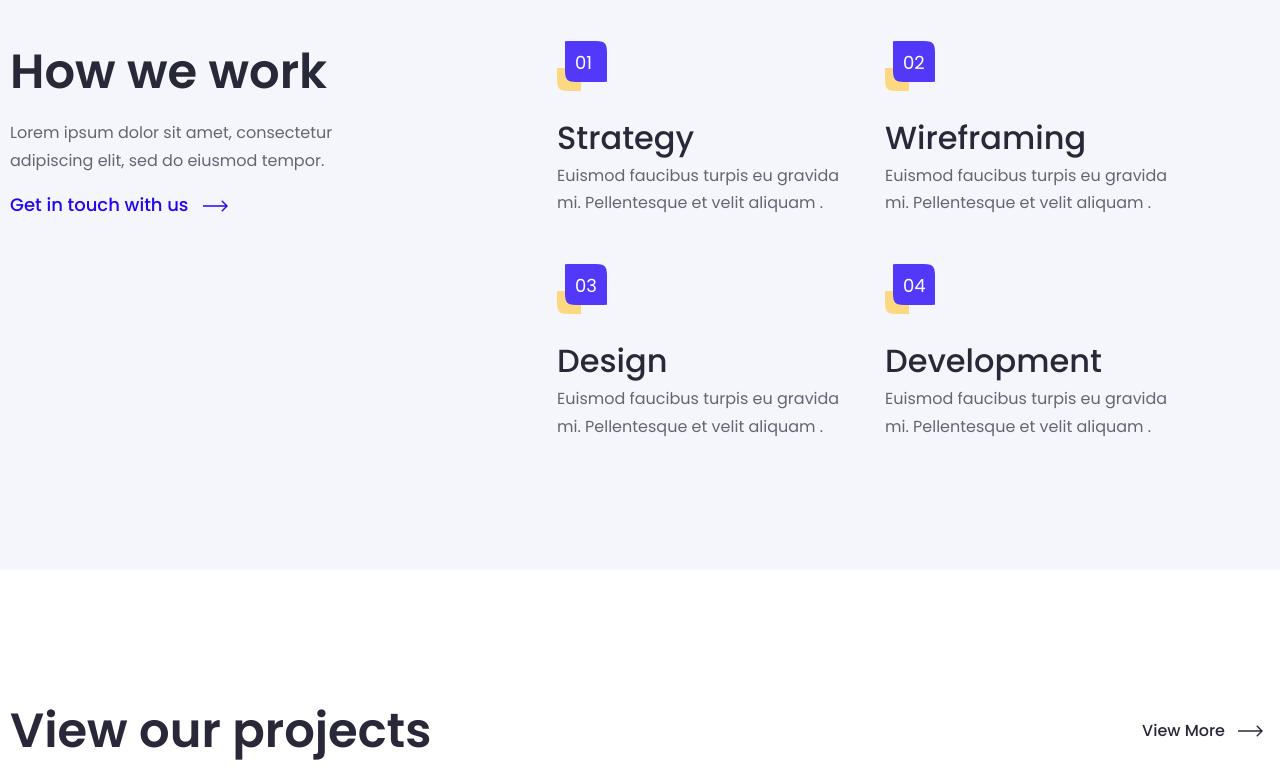
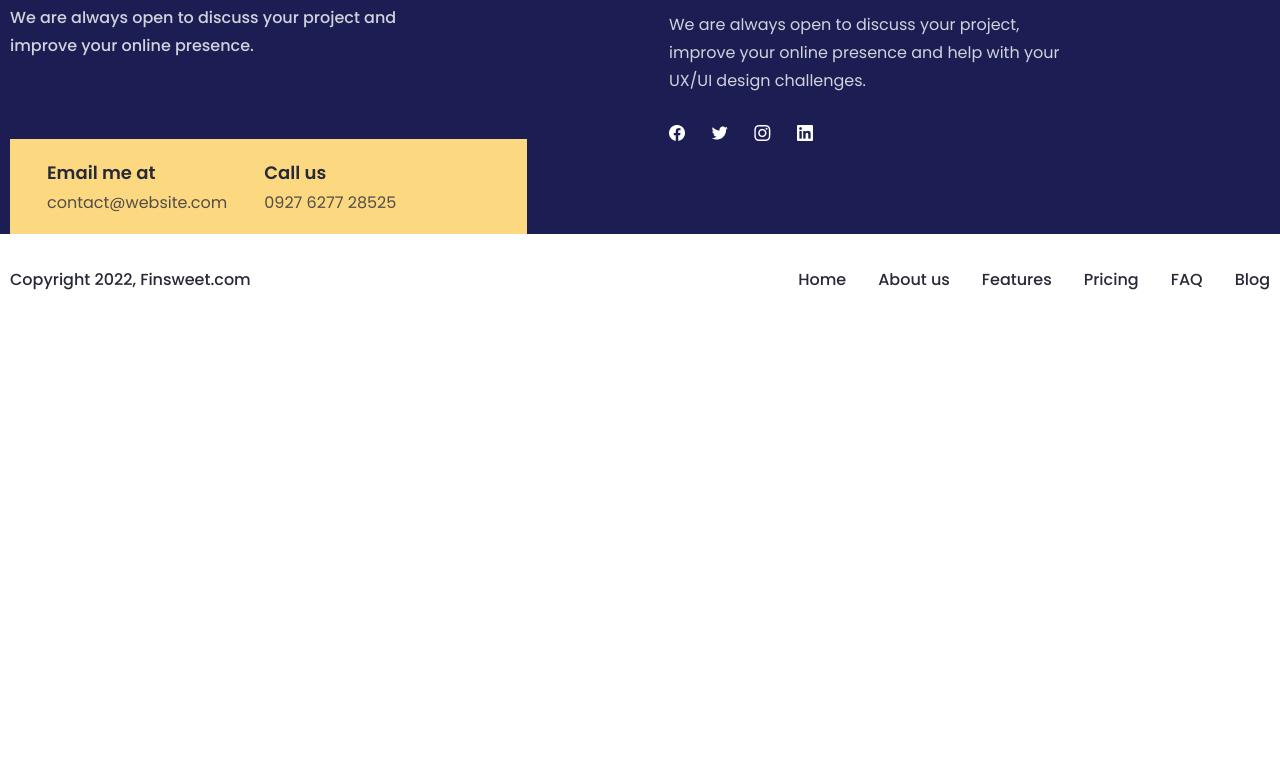
Before and after one commit to usernameRuslan/Client-First-Template-9---Webflow-Agency--Community-, a plain HTML site: page index.html in a window 1280 px wide. Shown: the part 1035-1815 px from the top of the page. After the commit the page ends 1361 px from the top, so only its background shows below. Drawn offline with Linux system fonts and the light colour scheme.

Commit message:
добавил футер
добавил футер

```diff
--- a/index.html
+++ b/index.html
@@ -22,7 +22,7 @@
   </head>
 
   <body>
-    <header class="header">
+    <header class="header close">
       <div class="container">
         <div class="header-top">
           <a href="#"><img src="source/img/Logo (1).png" alt="" /></a>
@@ -63,7 +63,7 @@
       </div>
     </header>
 
-    <section class="section-work">
+    <section class="section-work close">
       <div class="container">
         <div class="section-work-row">
           <div class="section-work-content">
@@ -130,7 +130,7 @@
       </div>
     </section>
 
-    <section class="projects">
+    <section class="projects close">
       <div class="container">
         <div class="projects-row">
           <h2 class="projects-title">View our projects</h2>
@@ -163,7 +163,7 @@
       </div>
     </section>
 
-    <section class="design">
+    <section class="design close">
       <div class="container desing-container">
         <p class="design-p">Features</p>
         <h2 class="design-h2">
@@ -228,7 +228,7 @@
       </div>
     </section>
 
-    <section class="slider">
+    <section class="slider close">
       <div class="container">
         <div class="slider-inner">
           <div class="slider-left-block">
@@ -300,7 +300,7 @@
       </div>
     </section>
 
-    <section class="faq">
+    <section class="faq close">
       <div class="container">
         <div class="faq-container">
           <div class="faq-block">
@@ -385,7 +385,7 @@
       </div>
     </section>
 
-    <section class="contact-form">
+    <section class="contact-form close">
       <div class="container">
         <div class="hero-convert">
           <div class="convert-block">
@@ -420,7 +420,7 @@
       </div>
     </section>
 
-    <section class="our-blog">
+    <section class="our-blog ">
       <div class="container">
         <div class="hero-blog">
           <h2 class="our-blog-title">Our blog</h2>
@@ -480,6 +480,63 @@
       </div>
     </section>
 
+    <footer class="footer">
+      <div class="container">
+        <div class="footer-inner">
+          <div class="footer-left">
+            <img src="source/img/Logo (2).png" alt="logo">
+            <p class="footer-info">
+              We are always open to discuss your project and improve your online
+              presence.
+            </p>
+          </div>
+          <div class="footer-right">
+            <h2>Lets Talk!</h2>
+            <p class="footer-title-text">
+              We are always open to discuss your project, improve your online
+              presence and help with your UX/UI design challenges.
+            </p>
+
+            <div class="footer-social">
+              <a href="#!"><img src="source/img/NegativeF.png" alt="FB" /></a>
+              <a href="#!"><img src="source/img/NegativeT.png" alt="x" /></a>
+              <a href="#!"><img src="source/img/NegativeI.png" alt="inst" /></a>
+              <a href="#!"><img src="source/img/Negative.png" alt="LN" /></a>
+            </div>
+          </div>
+        </div>
+
+        <div class="footer-contact-info">
+          <div class="footer-contact-info-block">
+            <p class="footer-contact-info-head">Email me at</p>
+            <p class="footer-contact-info-text">contact@website.com</p>
+          </div>
+          <div class="footer-contact-info-block">
+            <p class="footer-contact-info-head">Call us</p>
+            <p class="footer-contact-info-text">0927 6277 28525</p>
+          </div>
+        </div>
+
+
+      </div>
+      <div class="footer-top">
+        <div class="container">
+<div class="footer-con">
+
+  <p class="footer-top-copy">Copyright 2022, Finsweet.com</p>
+  <ul class="footer-ul">
+    <li><a href="/index.html" class="active">Home</a></li>
+    <li><a href="/aboutus.html">About us</a></li>
+    <li><a href="#!">Features</a></li>
+    <li><a href="#!">Pricing</a></li>
+    <li><a href="#!">FAQ</a></li>
+    <li><a href="#!">Blog</a></li>
+  </ul>
+</div>
+        </div>
+      </div>
+    </footer>
+
     <script src="source/libs/jQuery/jquery-3.7.1.min.js"></script>
     <script src="source/libs/owlcarusel/owl.carousel.min.js"></script>
     <script src="app.js"></script>
--- a/source/styles/index.css
+++ b/source/styles/index.css
@@ -816,8 +816,6 @@ input::placeholder {
   margin-bottom: 128px;
 }
 
-.hero-blog {
-}
 .our-blog-title {
   color: #282938;
   font-size: 48px;
@@ -880,3 +878,98 @@ input::placeholder {
   bottom: 8px;
   left: 98px;
 }
+/* ++++++++++++++++++++FOOTER++++++++++++++++++++++++++++++++++++ */
+.footer {
+  background-color:  #1C1E53 ;
+  padding-top: 96px;
+}
+
+.footer-inner {
+  width: 1058px;
+  height: 206px;
+  display: flex;
+  justify-content: space-between;
+}
+.footer-left img{
+  margin-top: 8px;
+  margin-bottom: 23px;
+}
+.footer-info {
+  font-size: 16px;
+  line-height: 28px;
+  color: hsla(0, 0%, 100%, 0.8);
+  width: 399px;
+  font-weight: 500;
+}
+.footer-right h2{
+  color: white;
+  font-size: 48px;
+  line-height: 64px;
+  font-weight: 600;
+}
+
+.footer-title-text {
+  width: 399px;
+  font-size: 16px;
+  line-height: 28px;
+  font-weight: 400;
+  margin-top: 14px;
+  margin-bottom: 28px;
+  color: hsla(0, 0%, 100%, 0.8);
+}
+
+.footer-social{
+  width: 144px;
+  display: flex;
+  justify-content: space-between;
+
+}
+.footer-contact-info {
+  width: 517px;
+height: 95px;
+display: flex;
+background: #FCD980;
+align-items: center;
+
+}
+.footer-contact-info-block{
+  margin-left: 37px;
+}
+.footer-contact-info-head{
+  font-size: 18px;
+  font-weight: 600;
+  line-height: 32px;
+color: #282938;
+}
+.footer-contact-info-text{
+  color: hsla(236, 17%, 19%, 0.8);
+  font-size: 16px;
+  line-height: 28px;
+  font-weight: 400;
+}
+.footer-top {
+  height: 92px;
+  background: white;
+
+}
+.footer-con{
+  display: flex;
+  justify-content: space-between;
+  height: 92px;
+  align-items: center;
+}
+.footer-top-copy {width: 241px;
+
+  color: #282938;
+  font-size: 16px;
+  font-weight: 500;
+  line-height: 28px;
+
+}
+.footer-ul li a{  color: #282938;
+  font-size: 16px;
+  font-weight: 500;
+  line-height: 28px;
+}
+.active {
+}
```
Also changed, not shown: source/img/Logo (2).png (added), source/img/Negative.png (added), source/img/NegativeF.png (added), source/img/NegativeI.png (added), source/img/NegativeT.png (added).
